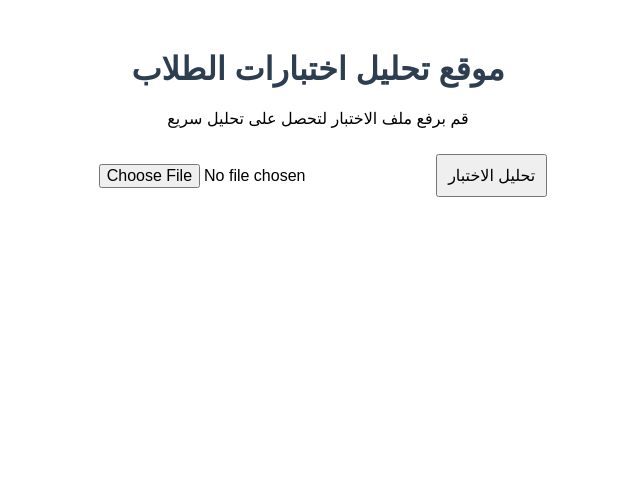
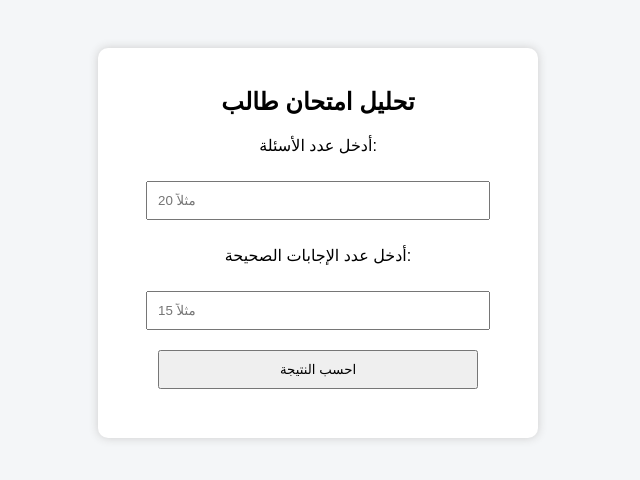
Before and after one commit to Mayaribr89/student-test-analyzer.., a plain HTML site: page index.html in a window 1280 px wide. Shown: the whole page, without its empty margins (322-962 px from the left). Drawn offline with Linux system fonts and the light colour scheme.

Commit message:
update index

```diff
--- a/index.html
+++ b/index.html
@@ -2,64 +2,60 @@
 <html lang="ar">
 <head>
   <meta charset="UTF-8">
-    <title>تحليل اختبارات الطلاب</title>
+  <title>Student Test Analyzer</title>
   <style>
     body {
       font-family: Arial, sans-serif;
+      background: #f4f6f8;
       text-align: center;
-            margin-top: 50px;
+      padding: 40px;
     }
-        h1 {
-            color: #2c3e50;
+    .box {
+      background: white;
+      padding: 20px;
+      max-width: 400px;
+      margin: auto;
+      border-radius: 10px;
+      box-shadow: 0 0 10px #ccc;
     }
     input, button {
+      margin: 10px;
       padding: 10px;
-            margin: 10px;
-            font-size: 16px;
-        }
-        #results {
-            margin-top: 20px;
-            color: #e74c3c;
+      width: 80%;
     }
   </style>
 </head>
 <body>
-    <h1>موقع تحليل اختبارات الطلاب</h1>
-    <p>قم برفع ملف الاختبار لتحصل على تحليل سريع</p>
 
-    <input type="file" id="testFile" accept=".txt,.csv">
-    <button onclick="analyzeTest()">تحليل الاختبار</button>
+  <div class="box">
+    <h2>تحليل امتحان طالب</h2>
 
-    <div id="results"></div>
+    <p>أدخل عدد الأسئلة:</p>
+    <input type="number" id="total" placeholder="مثلاً 20">
+
+    <p>أدخل عدد الإجابات الصحيحة:</p>
+    <input type="number" id="correct" placeholder="مثلاً 15">
+
+    <button onclick="calc()">احسب النتيجة</button>
+
+    <h3 id="result"></h3>
+  </div>
 
   <script>
-        function analyzeTest() {
-            const fileInput = document.getElementById('testFile');
-            const resultsDiv = document.getElementById('results');
+    function calc() {
+      let total = document.getElementById("total").value;
+      let correct = document.getElementById("correct").value;
 
-            if (!fileInput.files.length) {
-                resultsDiv.innerHTML = "الرجاء اختيار ملف أولاً";
+      if (total == "" || correct == "") {
+        document.getElementById("result").innerText = "يرجى إدخال كل القيم";
         return;
       }
 
-            const file = fileInput.files[0];
-            const reader = new FileReader();
-
-            reader.onload = function(e) {
-                const text = e.target.result;
-
-                // هنا يمكنك إضافة منطق التحليل
-                const lines = text.split('\n');
-                let score = 0;
-                lines.forEach(line => {
-                    if(line.trim() === "صحيح") score++;
-                });
-
-                resultsDiv.innerHTML = "درجة الطالب: " + score + " من " + lines.length;
-            }
-
-            reader.readAsText(file);
+      let percent = (correct / total) * 100;
+      document.getElementById("result").innerText =
+        "النتيجة: " + percent.toFixed(2) + "%";
     }
   </script>
+
 </body>
 </html>
```
Lines whose indentation alone changed are shown as unchanged.
